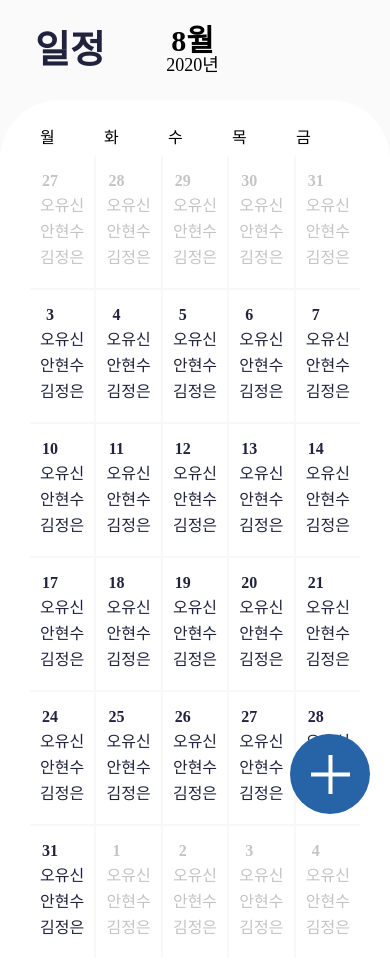
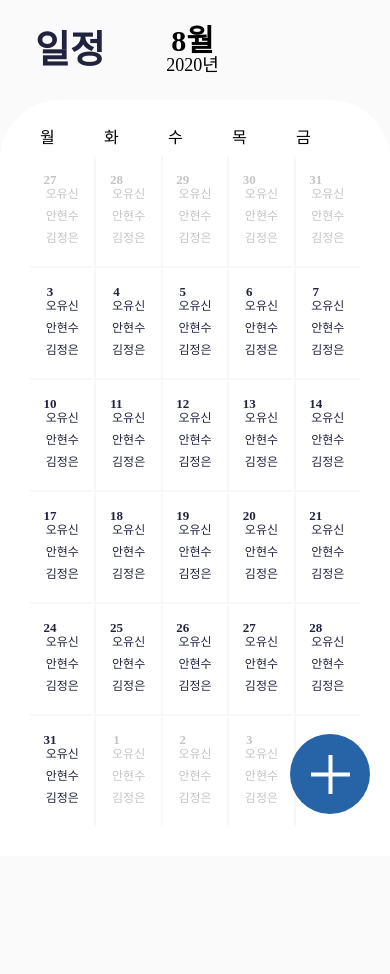
Before and after one commit to DSM-PICK/pick-client, a React app: page /schedule in a window 390 px wide. Shown: the top 974 px of the page. After the commit the page ends 856 px from the top, so only its background shows below. Built offline with nearby package versions, Linux system fonts and the light colour scheme.

Commit message:
[FIX] 모바일 임시 반응형 추가

```diff
--- a/src/component/Calander/body/list/row/item/styles.js
+++ b/src/component/Calander/body/list/row/item/styles.js
@@ -14,6 +14,10 @@ export const Header = styled.div`
   text-align: center;
   height: 20px;
   font-weight: bold;
+  @media (max-width: 500px) {
+    font-size: 13px;
+    height: 10px;
+  }
 `;
 
 export const Body = styled.div`
@@ -26,11 +30,14 @@ export const Body = styled.div`
 
 export const TeacherName = styled.div`
   padding: 5px 0;
+  @media (max-width: 500px) {
+    font-size: 12px;
+  }
   ${(props) =>
     props.isActive &&
     css`
       background-color: #2764a7;
       border-radius: 12px;
       color: white;
-    `}
+    `};
 `;
```
